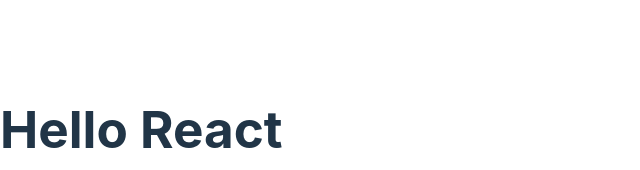
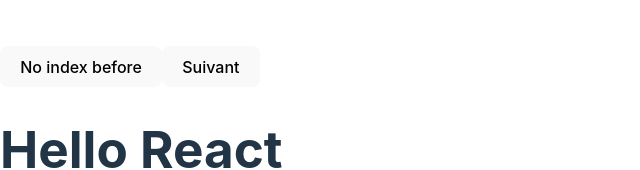
Before and after one commit to VincentRssx/Reactcour, a React (Vite) app: page / in a window 1280 px wide. Shown: the part 118-288 px from the top of the page, without its empty margins (0-640 px from the left). Built offline with nearby package versions, Linux system fonts and the light colour scheme.

Commit message:
bouton fonctionnel change de pokemon

```diff
--- a/src/App.jsx
+++ b/src/App.jsx
@@ -1,6 +1,9 @@
+import { useState } from "react";
 import MyTitle from "./MyTitle"
 import PokemonCard from "./PokemonCard";
 
+function App() {
+// pokelist
 const pokemonList = [
   {
       name: "bulbasaur",
@@ -8,16 +11,48 @@
         "https://raw.githubusercontent.com/PokeAPI/sprites/master/sprites/pokemon/other/official-artwork/1.png",
     },
     {
+      name: "charmander",
+      imgSrc:
+        "https://raw.githubusercontent.com/PokeAPI/sprites/master/sprites/pokemon/other/official-artwork/4.png",
+    },
+    {
+      name: "squirtle",
+      imgSrc:
+        "https://raw.githubusercontent.com/PokeAPI/sprites/master/sprites/pokemon/other/official-artwork/7.png",
+    },
+    {
+      name: "pikachu",
+      imgSrc:
+        "https://raw.githubusercontent.com/PokeAPI/sprites/master/sprites/pokemon/other/official-artwork/25.png",
+    },
+    {
       name: "mew",
     },
   ];
-function App() {
+//
+// bouton
+
+
+const [pokemonIndex, setPokemonIndex] = useState(0);
+
+const handleClickPlus =() => {
+  setPokemonIndex(pokemonIndex +1);
+}
+const handleClickMoins =() => {
+  setPokemonIndex(pokemonIndex -1);
+}
+//
   return (
+
     <div>
+   { pokemonIndex>0 ? <button onClick={handleClickMoins}>Précédent</button> : <button>No index before</button>}
+     {pokemonIndex < pokemonList.length - 1 ? <button onClick={handleClickPlus}>Suivant</button> : <button>End of index</button>}
+
       <MyTitle/>
-<PokemonCard pokemons = {pokemonList[0]}/>  ;
+<PokemonCard pokemons = {pokemonList[pokemonIndex]}/>  ;
  </div>
   );
+
 }
 
 
```
Lines whose indentation alone changed are shown as unchanged.
